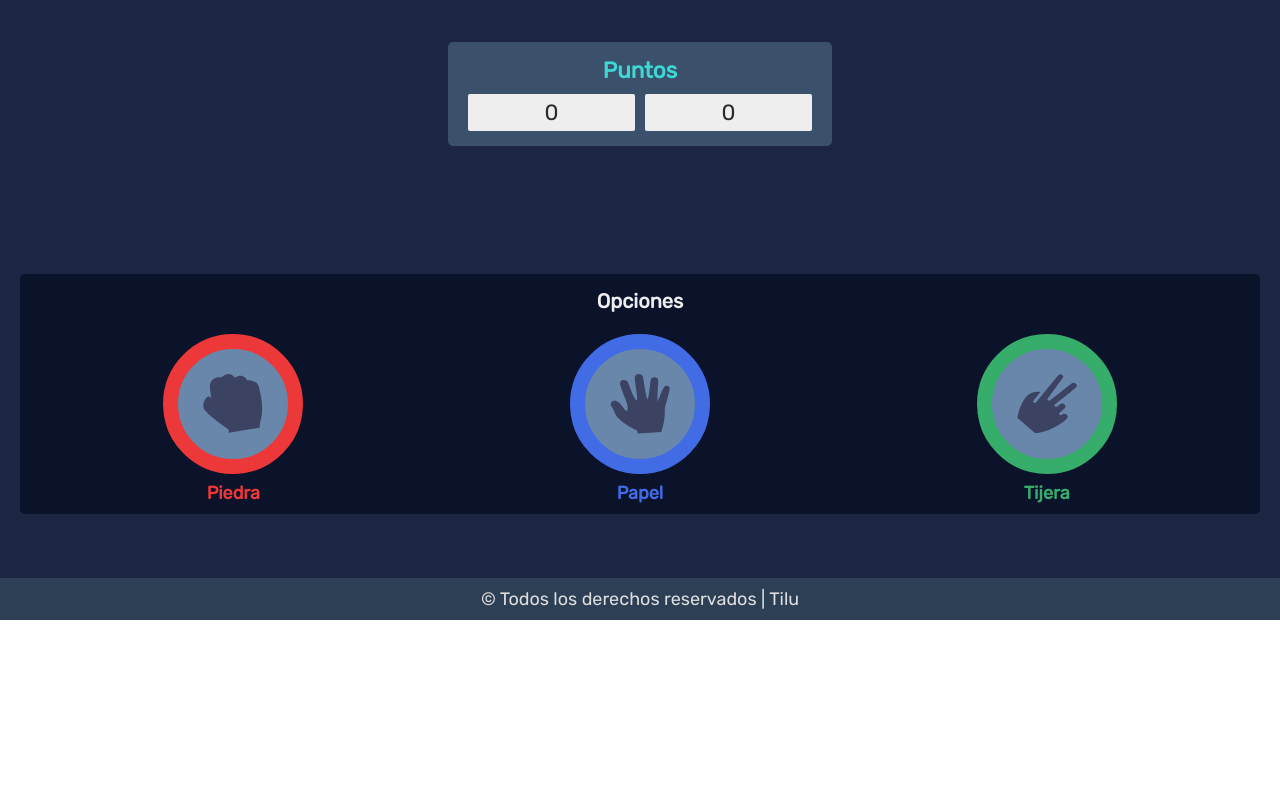
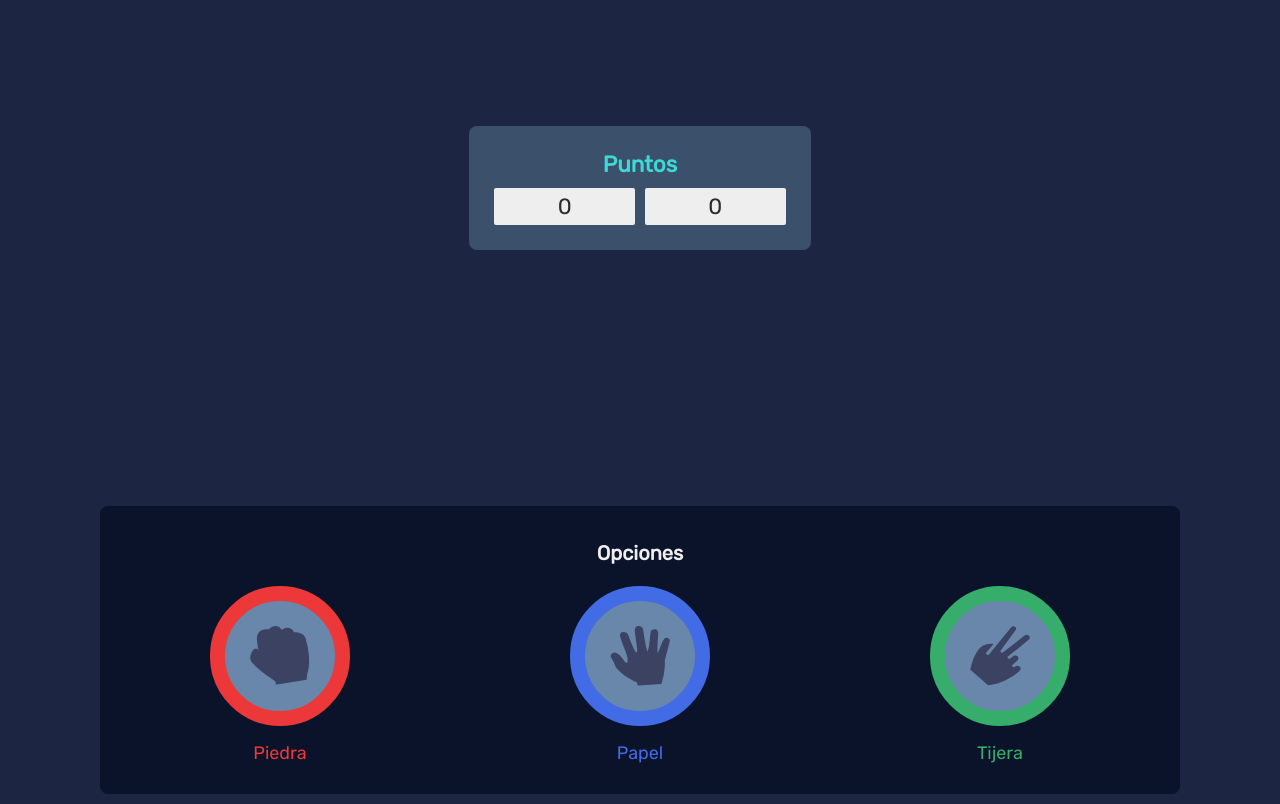
Before and after one commit to TiluXyZ/test-rps, a plain HTML site: page index.html in a window 1280 px wide. Shown: the part 86-890 px from the top of the page. Before the commit the page ends 800 px from the top, so only its background shows below. Drawn offline with nearby package versions, Linux system fonts and the light colour scheme.

Commit message:
Mejorando el responsive design

```diff
--- a/css/styles.css
+++ b/css/styles.css
@@ -143,7 +143,6 @@ a {
     grid-column-end: 2;
     grid-row-start: 2;
     grid-row-end: 3;
-    row-gap: 0.5rem;
   }
   .container .options .o-images .first {
     grid-column-start: 1;
@@ -182,6 +181,11 @@ a {
     grid-row-end: 3;
   }
 }
+@media screen and (min-height: 720px) {
+  .container {
+    grid-gap: 8rem;
+  }
+}
 header {
   background-color: #0b132b;
   padding: 0 5px;
@@ -216,10 +220,15 @@ header .title-h h1 {
     padding-left: 10px;
   }
 }
+@media screen and (min-height: 720px) {
+  header {
+    padding: 10px 25px;
+  }
+}
 .score {
   background-color: #3a506b;
-  border-radius: 5px;
-  padding: 10px;
+  border-radius: 8px;
+  padding: 20px 15px;
 }
 .score h2 {
   color: #3ed8d5;
@@ -245,23 +254,18 @@ header .title-h h1 {
   border-radius: 2px;
 }
 
-@media screen and (min-width: 340px) and (max-width: 600px) {
-  .score {
-    width: 200px;
-  }
-}
 @media screen and (min-width: 1500px) {
   .score {
     width: 400px;
     margin: 0 auto;
-    padding: 25px 15px;
+    padding: 25px 20px;
   }
 }
 .options {
   background-color: #0b132b;
   padding: 10px;
   margin: 0 20px;
-  border-radius: 5px;
+  border-radius: 8px;
 }
 .options h3 {
   color: #eee;
@@ -299,7 +303,6 @@ header .title-h h1 {
 .options .o-images .o-text {
   text-align: center;
   font-size: 18px;
-  font-weight: 600;
 }
 .options .o-images .rock {
   color: #ec3838;
@@ -311,6 +314,21 @@ header .title-h h1 {
   color: #36ad6a;
 }
 
+@media screen and (min-width: 1200px) {
+  .options {
+    margin: 0 100px;
+  }
+}
+@media screen and (min-width: 1400px) {
+  .options {
+    margin: 0 150px;
+  }
+}
+@media screen and (min-height: 720px) {
+  .options {
+    padding: 30px 0;
+  }
+}
 footer {
   display: flex;
   justify-content: center;
@@ -324,4 +342,10 @@ footer span {
   text-align: center;
 }
 
+@media screen and (min-height: 720px) {
+  footer {
+    padding: 15px 0;
+  }
+}
+
 /*# sourceMappingURL=styles.css.map */
```
Also changed, not shown: 1 other file.
